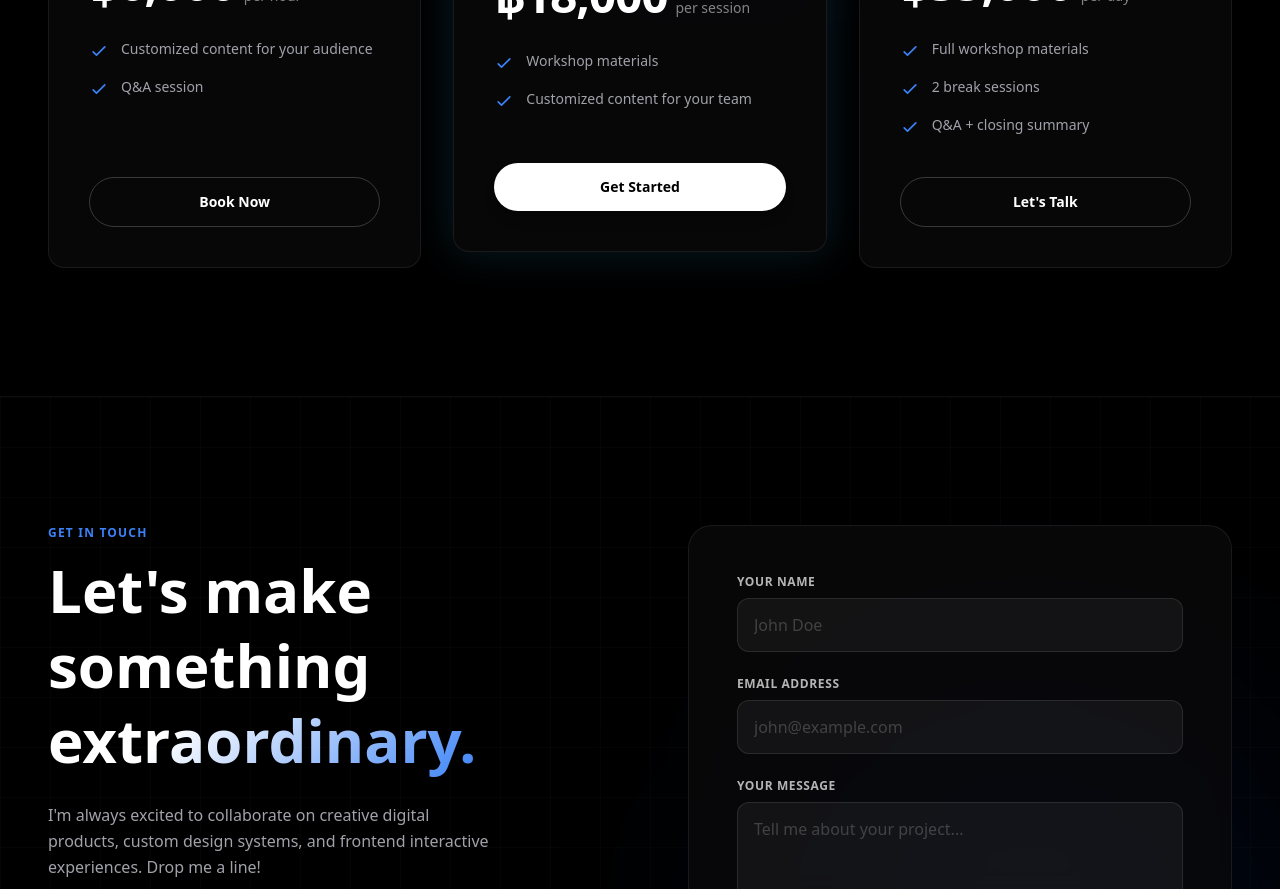
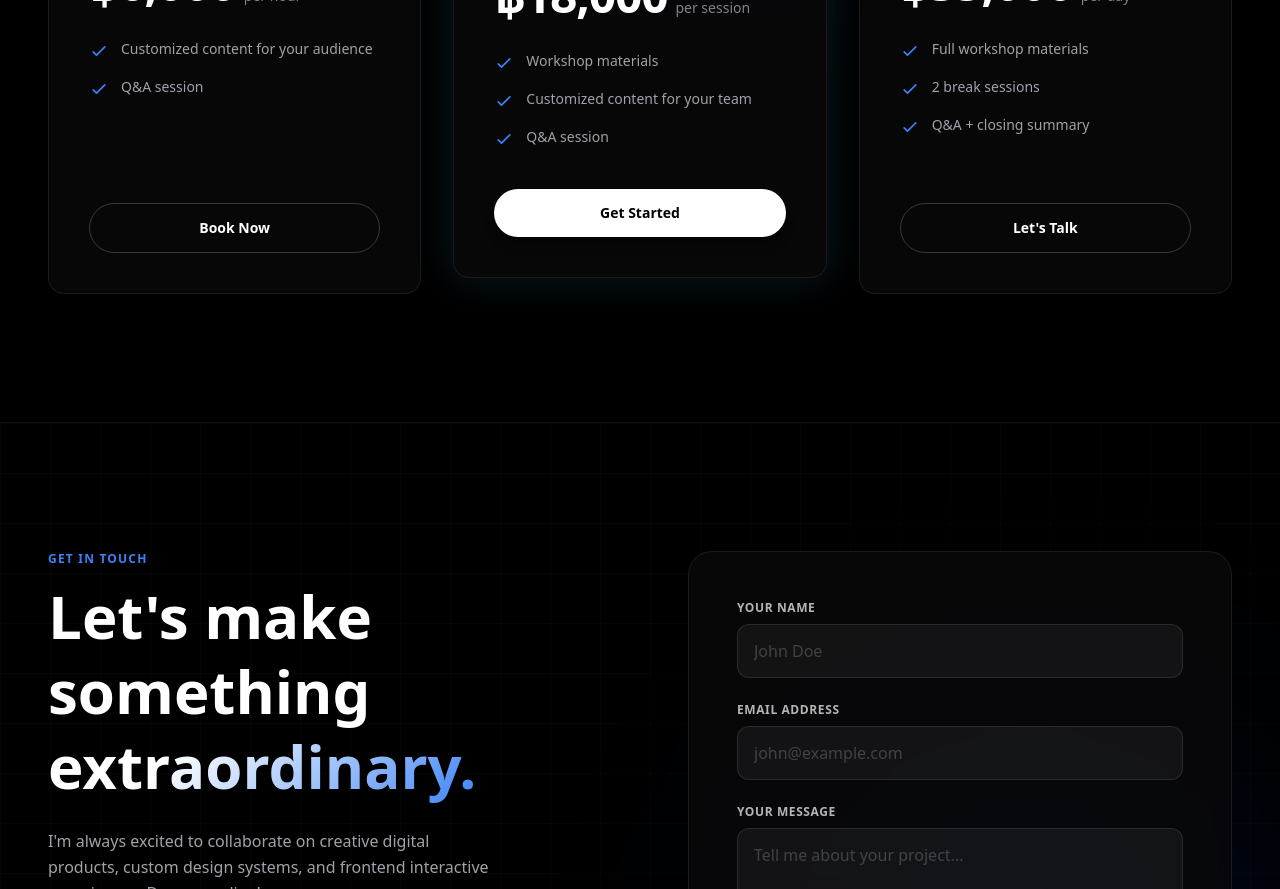
Before and after one commit to benzac115/designerb-landing-page-demo, a Next.js app: page / in a window 1280 px wide. Shown: the part 4120-5009 px from the top of the page. Built offline with nearby package versions, Linux system fonts and the light colour scheme.

Commit message:
feat: add Q&A session to half-day workshop pricing

```diff
--- a/src/components/Pricing.tsx
+++ b/src/components/Pricing.tsx
@@ -13,7 +13,7 @@ const pricingTiers = [
     title: "Half-day workshop (3+ hours)",
     price: "฿18,000",
     unit: "per session",
-    features: ["Workshop materials", "Customized content for your team"],
+    features: ["Workshop materials", "Customized content for your team", "Q&A session"],
     highlighted: true,
     badge: "RECOMMENDED",
     action: "Get Started"
@@ -101,7 +101,7 @@ export default function Pricing() {
 
               {/* Action Button */}
               <a
-                href="#contact"
+                href="/#contact"
                 className={`w-full py-3.5 rounded-full font-semibold text-sm transition-all duration-300 flex items-center justify-center ${
                   tier.highlighted
                     ? "bg-white text-black hover:bg-white/90 shadow-lg"
```
